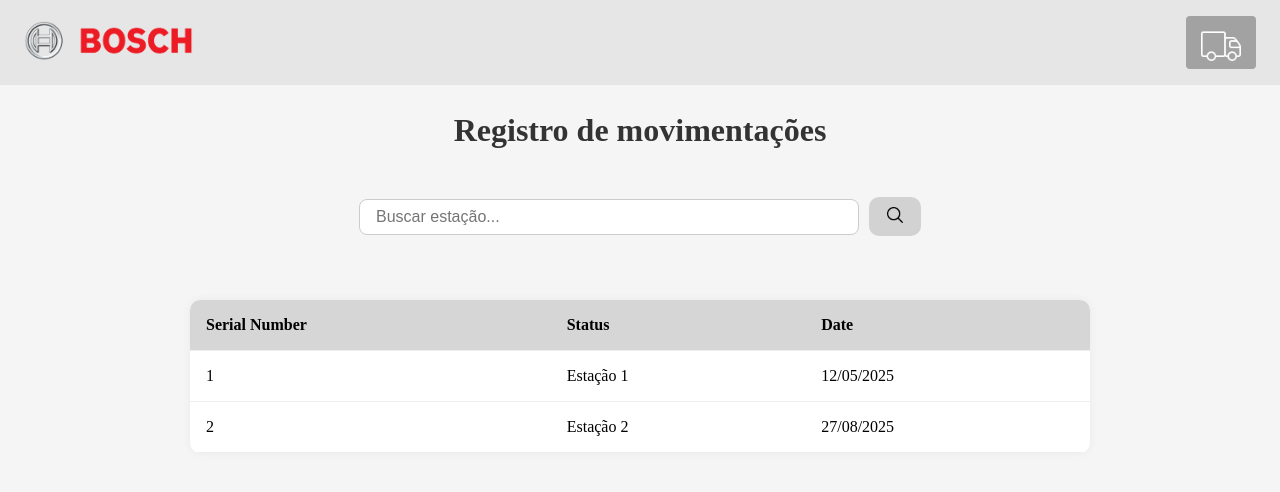
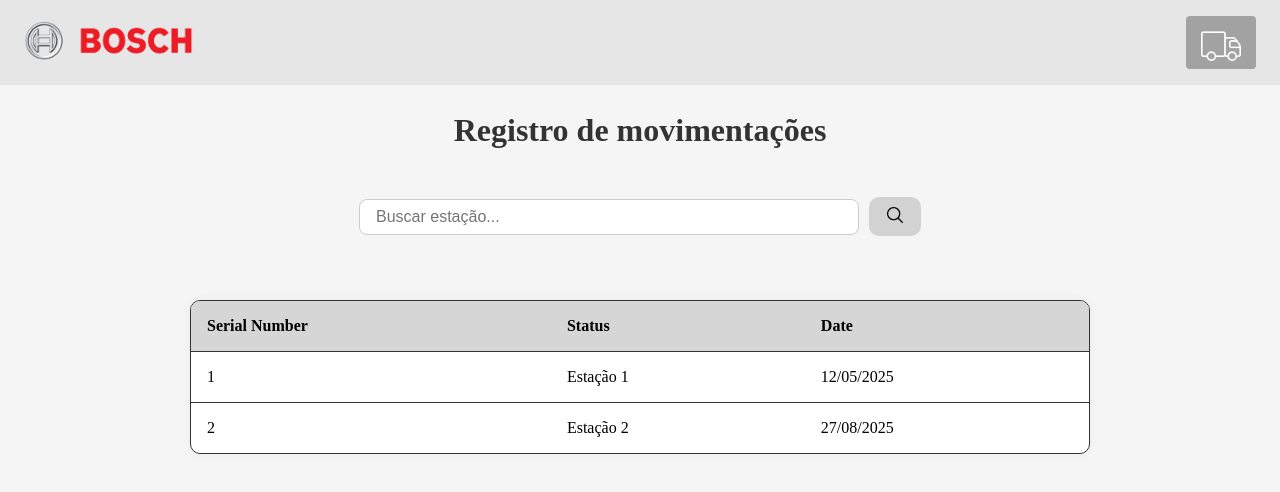
Before and after one commit to adriansito124/PS_front, an Angular app: page /records in a window 1280 px wide. Shown: the top 492 px of the page. Built offline with nearby package versions, Linux system fonts and the light colour scheme.

Commit message:
some adjusts

```diff
--- a/src/app/components/first-station/first-station.scss
+++ b/src/app/components/first-station/first-station.scss
@@ -164,4 +164,5 @@
   padding: 1rem;
   border-radius: 10px;
   font-size: 1rem;
+  border: 2px solid #ccc;
 }
--- a/src/app/components/station/station.scss
+++ b/src/app/components/station/station.scss
@@ -180,4 +180,5 @@
   padding: 1rem;
   border-radius: 10px;
   font-size: 1rem;
+  border: 2px solid #ccc;
 }
--- a/src/app/pages/home/home.scss
+++ b/src/app/pages/home/home.scss
@@ -104,6 +104,7 @@
   padding: 1rem;
   border-radius: 10px;
   font-size: 1rem;
+  border: 2px solid #ccc;
 }
 
 .secondline {
--- a/src/app/pages/records/records.scss
+++ b/src/app/pages/records/records.scss
@@ -33,26 +33,31 @@
 .station-table {
     width: 90%;
     max-width: 900px;
-    border-collapse: collapse;
+    border-collapse: separate;
+    border-spacing: 0;
     background-color: white;
     box-shadow: 0px 0px 10px rgba(0, 0, 0, 0.05);
     border-radius: 10px;
     overflow: hidden;
+    border: 1px solid #333;
 }
 
 .station-table th,
 .station-table td {
     padding: 1rem;
     text-align: left;
-    border-bottom: 1px solid #eee;
 }
 
 .station-table thead {
     background-color: #d6d6d6;
 }
 
-.station-table tbody tr:hover {
-    background-color: #f9f9f9;
+.station-table tbody tr td{
+    border-top: 1px solid #333;
+}
+
+.station-table tbody :hover {
+    background-color: #e4e4e4;
 }
 
 .search-div {
--- a/src/app/pages/view-station/view-station.scss
+++ b/src/app/pages/view-station/view-station.scss
@@ -19,15 +19,6 @@
     font-size: 2rem;
     margin-bottom: 1rem;
     color: #333;
-}
-
-.search-input {
-    width: 60%;
-    max-width: 500px;
-    padding: 0.5rem 1rem;
-    font-size: 1rem;
-    border: 1px solid #ccc;
-    border-radius: 8px;
 }
 
 .station-table {
@@ -175,4 +166,15 @@
   padding: 1rem;
   border-radius: 10px;
   font-size: 1rem;
+  border: 2px solid #ccc;
 }
+
+.secondline {
+    width: 100%;
+    display: flex;
+    flex-direction: column;
+    align-items: center;
+    justify-content: end;
+    height: 100%;
+    gap: 1rem;
+}
```
